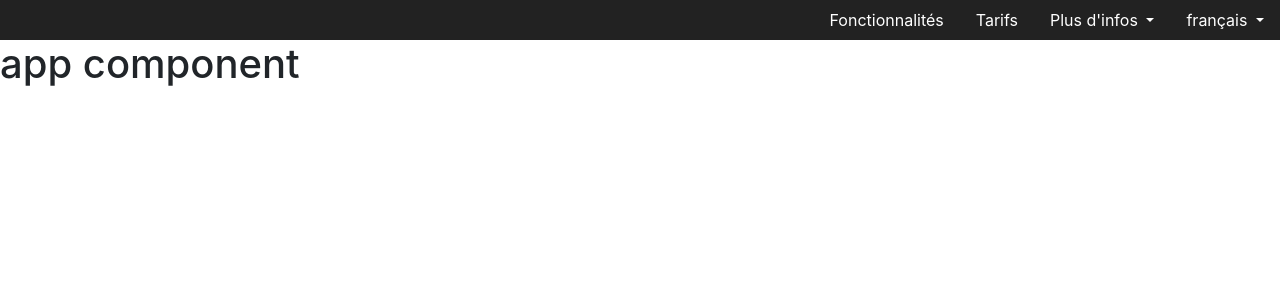
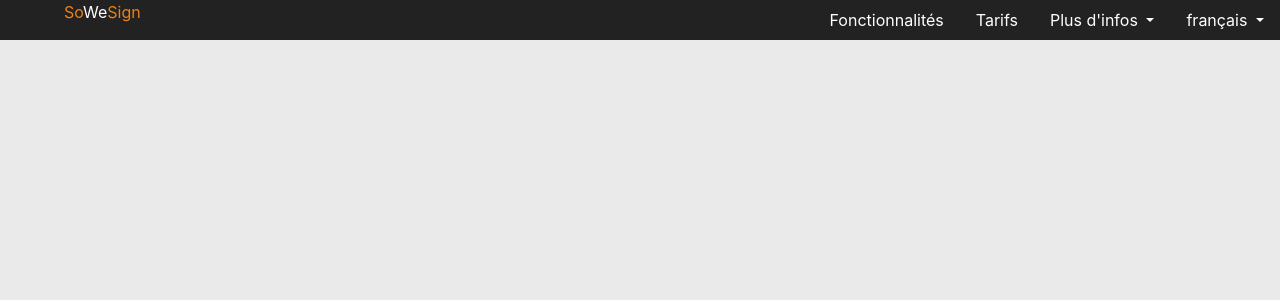
Before and after one commit to JeanNguon/sowesign-front, an Angular app: page / in a window 1280 px wide. Shown: the top 300 px of the page. Built offline with nearby package versions, Linux system fonts and the light colour scheme.

Commit message:
company name

```diff
--- a/src/app/app.component.css
+++ b/src/app/app.component.css
@@ -0,0 +1,4 @@
+.sws-container {
+    width: 100%;
+    height: 100%;
+}
--- a/src/app/app.component.html
+++ b/src/app/app.component.html
@@ -1,2 +1,4 @@
 <navbar-root></navbar-root>
-<h1>app component</h1>
+<div class="sws-container container">
+
+</div>
--- a/src/layout/navbar/navbar.component.css
+++ b/src/layout/navbar/navbar.component.css
@@ -5,3 +5,12 @@
 .sws-navbar a {
     color: white;
 }
+.sws-company{
+    position: absolute;
+    top: 0;
+    left : 0;
+    padding-left: 5%;
+}
+.sws-company span:nth-child(odd) {
+    color:#EA8216;
+}
--- a/src/layout/navbar/navbar.component.html
+++ b/src/layout/navbar/navbar.component.html
@@ -1,4 +1,13 @@
 <ul class="sws-navbar nav justify-content-end">
+
+  <li class="left">
+    <a class="sws-company">
+      <span>So</span>
+      <span>We</span>
+      <span>Sign</span>
+    </a>
+  </li>
+
   <li class="nav-item">
     <a class="nav-link" href="#">Fonctionnalités</a>
   </li>
--- a/src/styles.css
+++ b/src/styles.css
@@ -1 +1,11 @@
 /* You can add global styles to this file, and also import other style files */
+*{
+    margin: 0;
+    padding: 0;
+}
+html, body{
+    height: 100%;
+    width: 100%;
+    background-color: #EAEAEA;
+
+}
```
